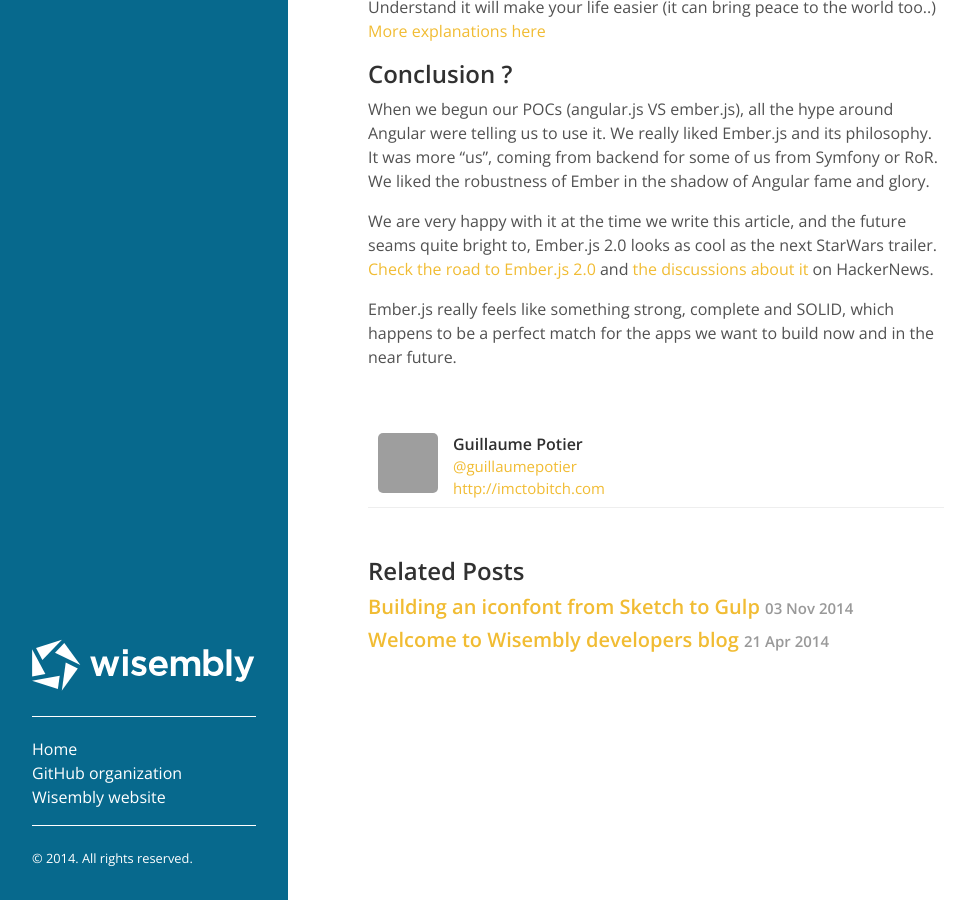
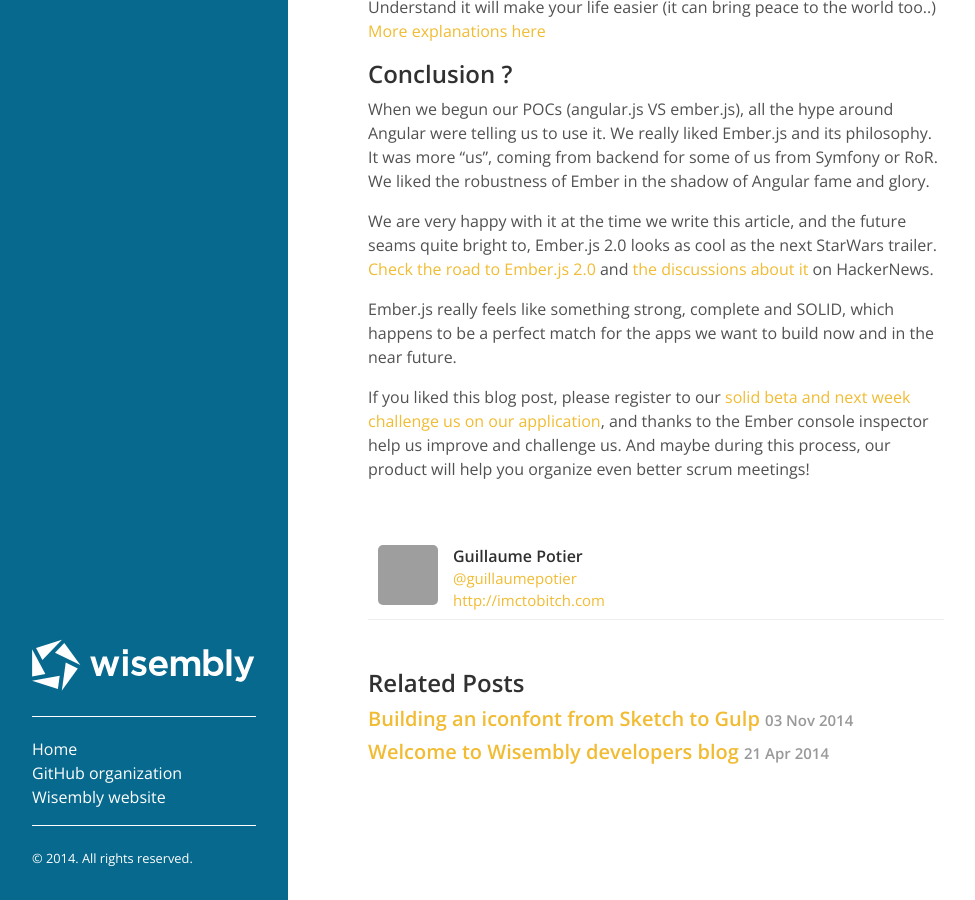
Before and after one commit to Wisembly/blog, a Jekyll site: the page built from _posts/2014-12-10-what-we-have-learn-from-ember.markdown, in a window 1280 px wide and 900 px high, scrolled down 5823 px. Shown: the whole window, without its empty margins (0-975 px from the left). Built offline with Jekyll 4.4.1, drawn with Linux system fonts in a browser that asks for light colours; Markdown is read by kramdown in place of the engine named in the settings; comment, search, counter and statistics services are not loaded; grey boxes are pictures that could not be loaded.

Commit message:
- added catchy conclusion sentence

```diff
--- a/_posts/2014-12-10-what-we-have-learn-from-ember.markdown
+++ b/_posts/2014-12-10-what-we-have-learn-from-ember.markdown
@@ -171,3 +171,6 @@
 [Check the road to Ember.js 2.0](https://github.com/emberjs/rfcs/pull/15) and [the discussions about it](https://news.ycombinator.com/item?id=8551897) on HackerNews.
 
 Ember.js really feels like something strong, complete and SOLID, which happens to be a perfect match for the apps we want to build now and in the near future.
+
+
+If you liked this blog post, please register to our [solid beta and next week challenge us on our application](http://getsolid.io), and thanks to the Ember console inspector help us improve and challenge us. And maybe during this process, our product will help you organize even better scrum meetings!
```
